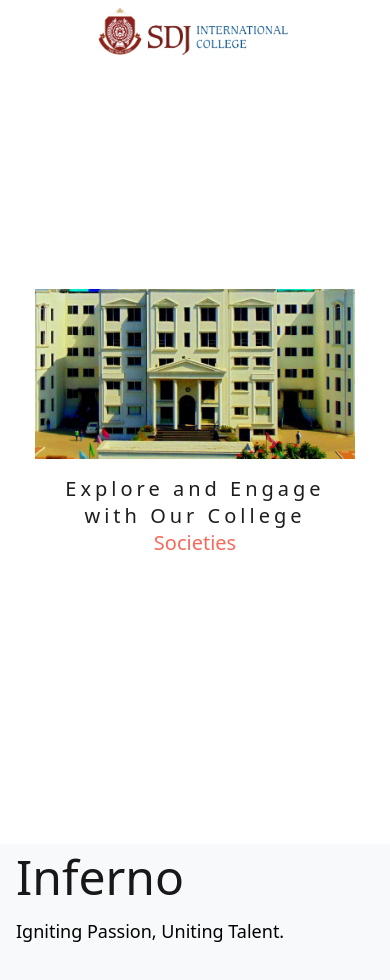
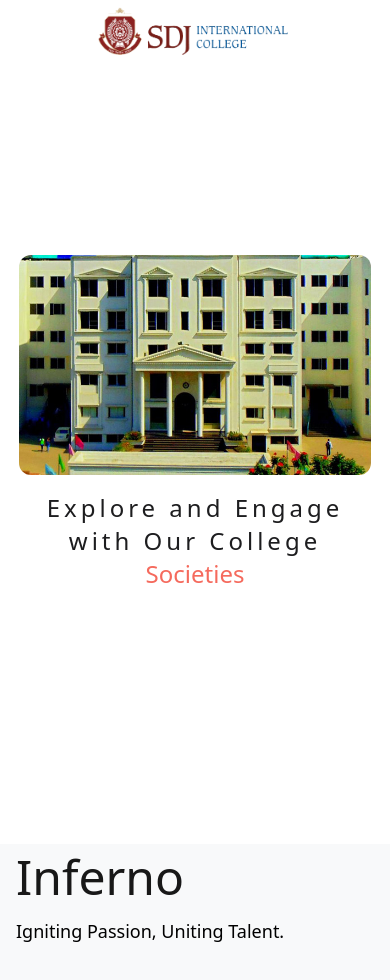
Before and after one commit to saliyavivek/explore-college-societies, a React (Vite) app: page / in a window 390 px wide. Shown: the top 980 px of the page. Built offline with nearby package versions, Linux system fonts and the light colour scheme; grey boxes are pictures that could not be loaded.

Commit message:
fix: Banner

```diff
--- a/src/components/Banner/Banner.css
+++ b/src/components/Banner/Banner.css
@@ -42,32 +42,32 @@
 
     .banner-img {
         display: block;
-        height: 170px;
-        width: 100%;
+        height: 220px;
+        width: 110%;
         margin-bottom: 40px;
     }
 
     .banner-img img {
-        height: 100%;
+        min-height: 100%;
         width: 100%;
         object-fit: cover;
+        border-radius: 12px;
     }
 
     .banner-text {
         text-align:center;
         margin-top: -4rem;
-        font-size: 1rem;
     }
 
     .banner-text h1 {
-        font-size: 20px;
+        font-size: 24px;
         font-weight: 300;
         margin-bottom: 0;
         letter-spacing: 4px;
     }
 
     .banner-text .word {
-        font-size: 20px;
+        font-size: 24px;
         font-weight: 300;
         color: #f56a5d;
     }
```
